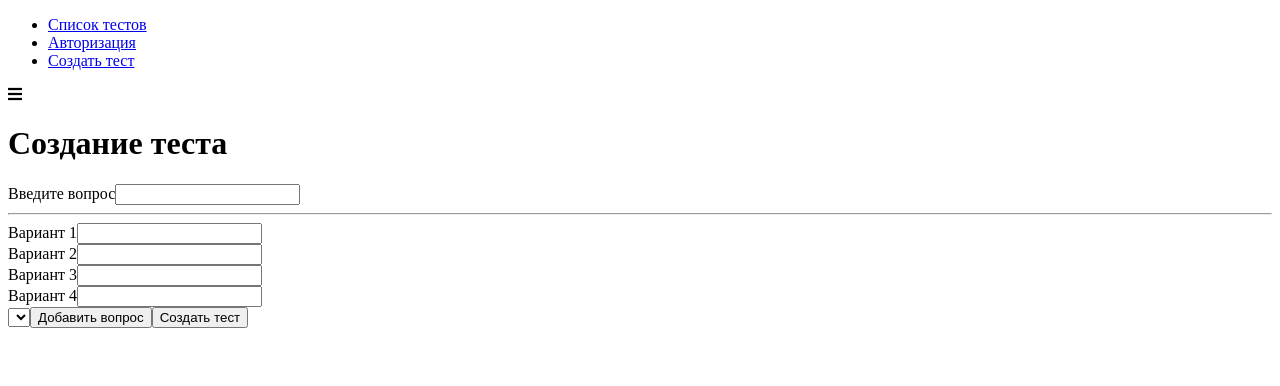
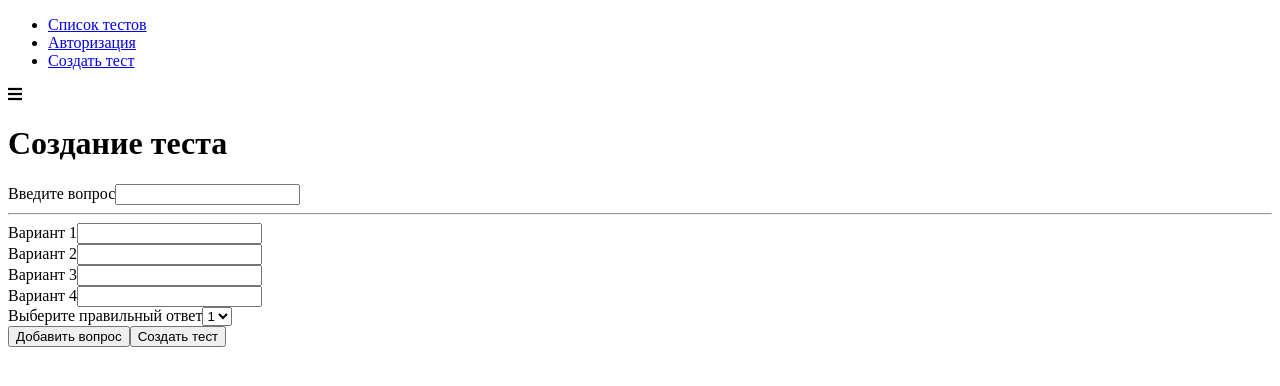
Before and after one commit to aanarkulov/quiz, a React app: page /quiz-creator in a window 1280 px wide. Shown: the top 386 px of the page. Built offline with nearby package versions, Linux system fonts and the light colour scheme.

Commit message:
Создание компонента Select

```diff
--- /dev/null
+++ b/src/components/UI/Select/Select.css
@@ -0,0 +1,21 @@
+.Select {
+    margin-bottom: 15px;
+}
+
+.Select label {
+    margin: 0 0 3px 0;
+    padding: 0;
+    font-weight: bold;
+    display: block;
+}
+
+.Select select {
+    display: block;
+    box-sizing: border-box;
+    border: 1px solid #bebebe;
+    margin: 0 0 5px;
+    height: 29px;
+    width: 100%;
+    outline: none;
+    transition: all 300ms ease-in-out;
+}
--- /dev/null
+++ b/src/components/UI/Select/Select.js
@@ -0,0 +1,29 @@
+import React from 'react'
+import classes from './Select.css'
+
+const Select = props => {
+    const htmlFor = `${props.label}-${Math.random()}`
+    return (
+        <div className={classes.Select}>
+            <label htmlFor={htmlFor}>{props.label}</label>
+            <select
+                id={htmlFor}
+                value={props.value}
+                onChange={props.onChange}
+            >
+                {props.options.map((option, index) => {
+                    return (
+                        <option
+                            key={index}
+                            value={option.value}
+                        >
+                            {option.text}
+                        </option>
+                    )
+                })}
+            </select>
+        </div>
+    )
+}
+
+export default Select
--- a/src/containers/QuizCreator/QuizCreator.js
+++ b/src/containers/QuizCreator/QuizCreator.js
@@ -2,6 +2,7 @@
 import classes from './QuizCreator.css'
 import Button from '../../components/UI/Button/Button'
 import Input from '../../components/UI/Input/Input'
+import Select from '../../components/UI/Select/Select'
 import { createControl } from '../../form/formFramework'
 import Auxillary from '../../hoc/Auxillary/Auxillary'
 
@@ -29,7 +30,8 @@
 class QuizCreator extends Component {
     state = {
         quiz: [],
-        formControls: createFormControls()
+        formControls: createFormControls(),
+        rightAnswerId: 1
     }
 
     submitHandler = event => {
@@ -61,7 +63,25 @@
         })
     }
 
+    selectChangeHandler = event => {
+        this.setState({
+            rightAnswerId: +event.target.value
+        })
+    }
+
     render() {
+        const select = <Select
+            label="Выберите правильный ответ"
+            value={this.state.rightAnswerId}
+            onChange={this.selectChangeHandler}
+            options={[
+                { text: 1, value: 1 },
+                { text: 2, value: 2 },
+                { text: 3, value: 3 },
+                { text: 4, value: 4 },
+            ]}
+        />
+
         return (
             <div className={classes.QuizCreator}>
                 <div>
@@ -70,7 +90,7 @@
                     <form onSubmit={this.submitHandler}>
                         {this.renderInputs()}
 
-                        <select></select>
+                        {select}
 
                         <Button
                             type="primary"
```
